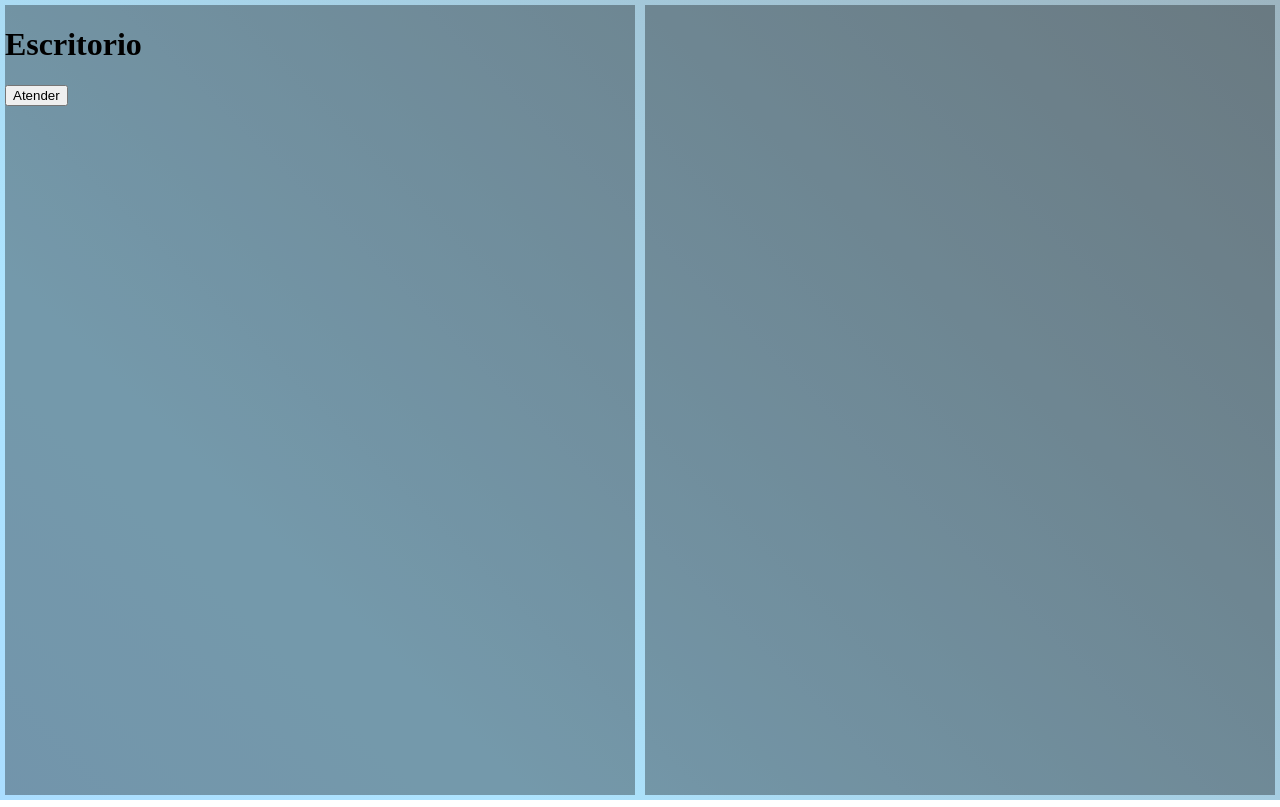
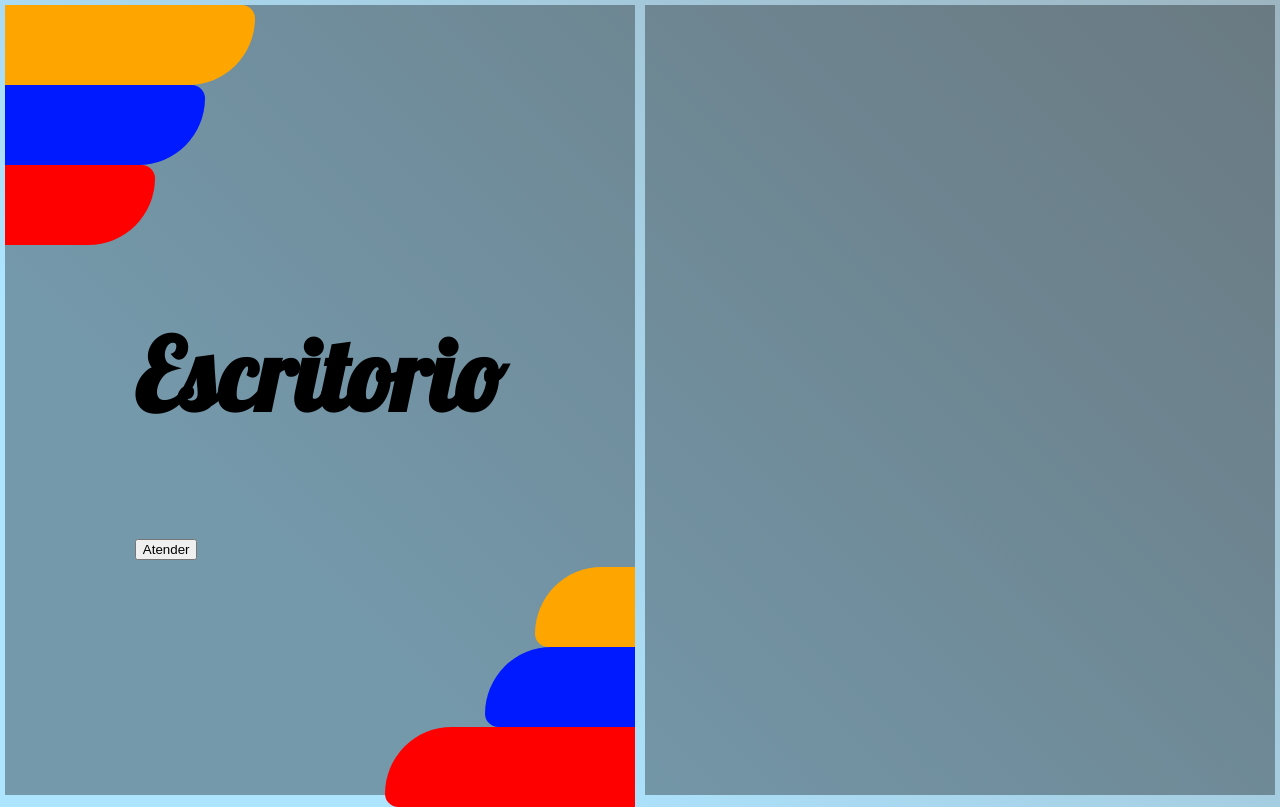
Before and after one commit to halg830/tickets, a website: page public/escritorio.html in a window 1280 px wide. Drawn offline with Linux system fonts and the light colour scheme.

Commit message:
hector casi pierde los estilos css

```diff
--- a/public/escritorio.css
+++ b/public/escritorio.css
@@ -3,10 +3,11 @@ body{
   display: flex;
   flex-direction: row;
   height: 100vh;
-  background: linear-gradient(45deg,rgb(255, 186, 186),rgb(157, 191, 255),rgb(173, 228, 255),rgb(145, 145, 145));
+  background: linear-gradient(45deg,rgb(145, 145, 145),rgb(173, 228, 255),rgb(173, 228, 255),rgb(145, 145, 145));
   background-size: 400% 400%;
   position: relative;
   animation: cambiar 10s ease-in-out infinite;
+  font-family: 'Lobster', cursive;
 }
 
 @keyframes cambiar{
@@ -26,3 +27,57 @@ body{
   background-color: rgba(0, 0, 0, 0.328);
   margin: 5px;
 }
+
+.circle1 {
+  width: 250px;
+  height: 80px;
+  background-color: orange;
+  border-radius: 0px 20px 100px 0px;
+}
+
+.circle2 {
+  width: 200px;
+  height: 80px;
+  background-color: rgb(0, 26, 255);
+  border-radius: 0px 20px 100px 0px;
+}
+.circle3 {
+  width: 150px;
+  height: 80px;
+  background-color: rgb(255, 0, 0);
+  border-radius: 0px 20px 100px 0px;
+}
+
+.partemedia{
+  display: flex;
+  justify-content: center;
+  align-items: center;
+  font-size: 50px;
+}
+
+
+.parteabajo{
+  display: flex;
+  flex-direction: column;
+  align-items: flex-end;
+}
+
+.circle4 {
+  width: 100px;
+  height: 80px;
+  background-color: orange;
+  border-radius: 100px 0px 0px 20px;
+}
+
+.circle5 {
+  width: 150px;
+  height: 80px;
+  background-color: rgb(0, 26, 255);
+  border-radius: 100px 0px 0px 20px;
+}
+.circle6 {
+  width: 250px;
+  height: 80px;
+  background-color: rgb(255, 0, 0);
+  border-radius: 100px 0px 0px 20px;
+}
--- a/public/escritorio.html
+++ b/public/escritorio.html
@@ -5,15 +5,25 @@
     <meta name="viewport" content="width=device-width, initial-scale=1.0">
     <title>Escritorio</title>
     <link rel="stylesheet" href="./escritorio.css">
+    <link rel="preconnect" href="https://fonts.googleapis.com">
+    <link rel="preconnect" href="https://fonts.gstatic.com" crossorigin>
+    <link href="https://fonts.googleapis.com/css2?family=Lobster&family=Press+Start+2P&family=Roboto:ital,wght@0,100;1,100&display=swap" rel="stylesheet">
 </head>
 <body>
     <div id="contenedor1">
         <div  class="partearriba">
-            <div class="circle"></div>
+            <div class="circle1"></div>
+            <div class="circle2"></div>
+            <div class="circle3"></div>
         </div>
         <div class="partemedia">
             <div class="escritorio"><h1>Escritorio<h1 id="numeroEscritorio"></h1></h1>
             <input type="button" value="Atender"></div>
+        </div>
+        <div  class="parteabajo">
+            <div class="circle4"></div>
+            <div class="circle5"></div>
+            <div class="circle6"></div>
         </div>
     </div>
     <!-- lista desplegable -->
```
